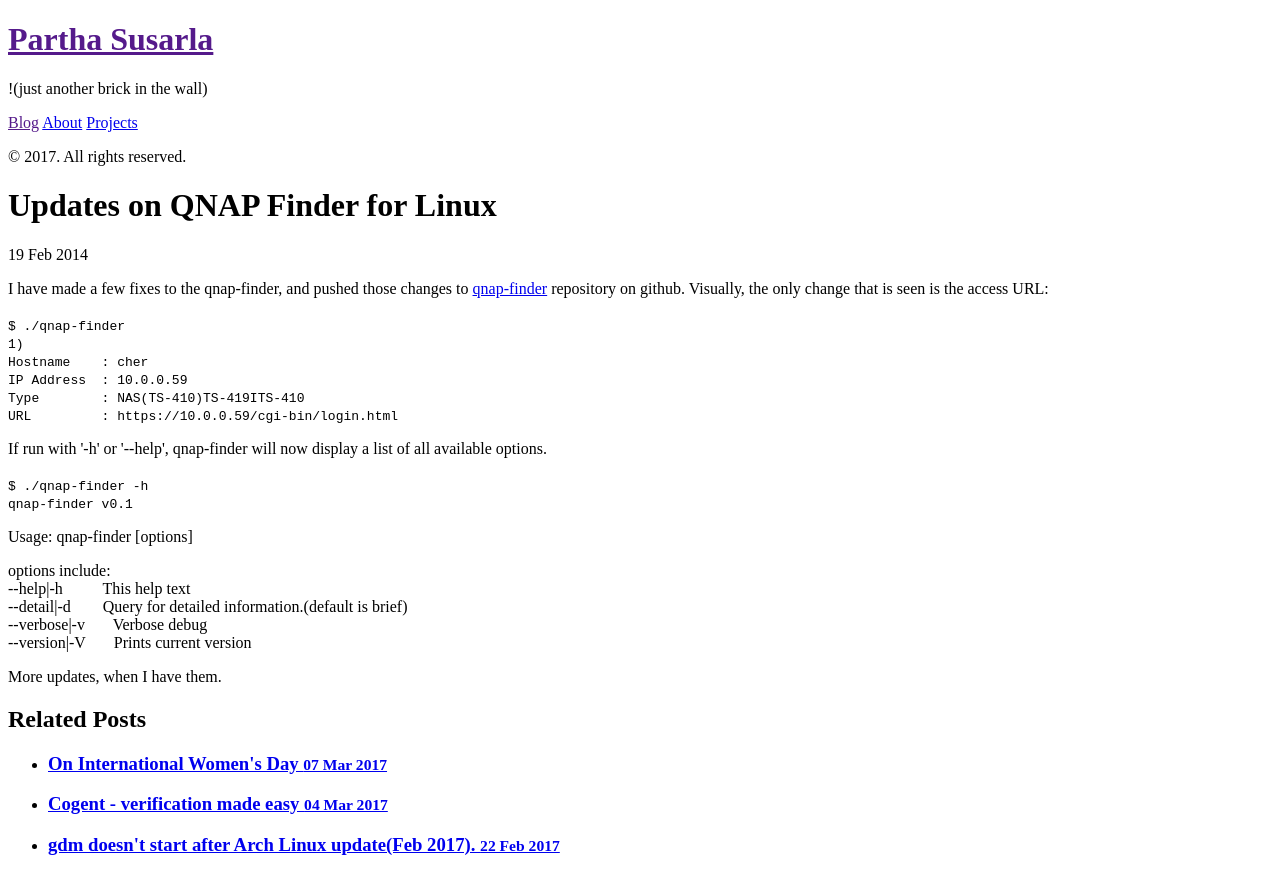
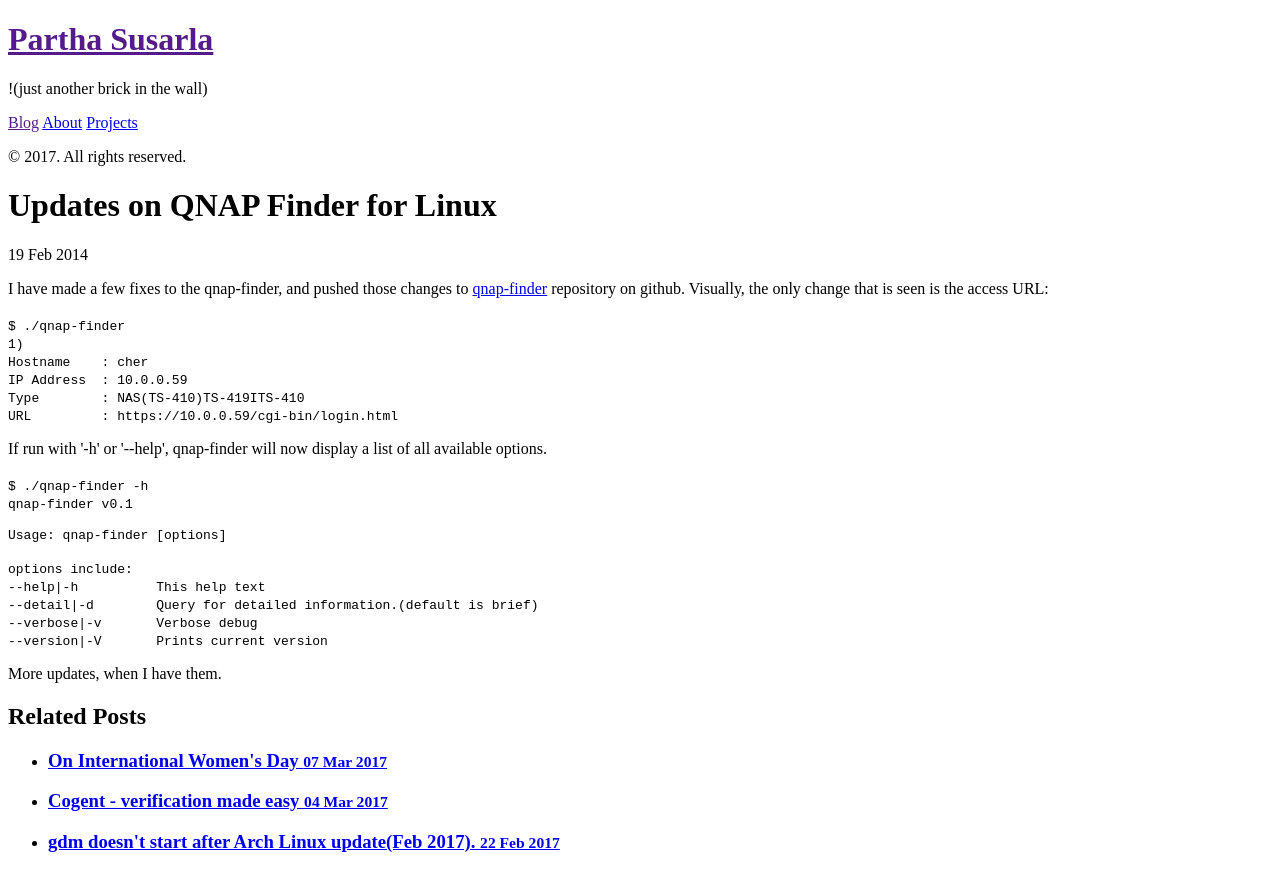
Before and after one commit to ajaysusarla/ajaysusarla.github.io, a Jekyll site: the page built from _posts/2014-02-19-updates-on-qnap-finder-for-linux.html, in a window 1280 px wide. Shown: the top 894 px of the page. Built offline with Jekyll 4.4.1, drawn with Linux system fonts in a browser that asks for light colours.

Commit message:
fix links

```diff
--- a/_posts/2014-02-19-updates-on-qnap-finder-for-linux.html
+++ b/_posts/2014-02-19-updates-on-qnap-finder-for-linux.html
@@ -34,11 +34,11 @@
 <p>If run with '-h' or '--help', qnap-finder will now display a list of all available options.<br />
 <code><br />
 $ ./qnap-finder -h<br />
-qnap-finder v0.1</code></p>
+qnap-finder v0.1</p>
 <p>Usage: qnap-finder [options]</p>
 <p>options include:<br />
 --help|-h          This help text<br />
 --detail|-d        Query for detailed information.(default is brief)<br />
 --verbose|-v       Verbose debug<br />
---version|-V       Prints current version</p>
+  --version|-V       Prints current version</code></p>
 <p>More updates, when I have them.</p>
--- a/_posts/2014-03-06-xxxiv.html
+++ b/_posts/2014-03-06-xxxiv.html
@@ -23,7 +23,7 @@
   last_name: ''
 ---
 <p>Last week, I completed 34 years of existence on this wonderful planet. And I wanted to run 34K to celebrate. Although I set out to run the full 34K, the weather turned from bad to worse. What started of as an windy and not-so-cloudy morning transformed itself into a wet and rainy one. It was a really heavy downpour and I had to cut my run short to 20K (20.7KM to be precise in 1:55'11.5). But I thoroughly enjoyed every bit of the run from <a href="http://en.wikipedia.org/wiki/Portsea,_Victoria">Portsea</a> to <a href="http://en.wikipedia.org/wiki/Fort_Nepean">Fort Napean</a> and back.</p>
-<p>[caption id="" align="alignnone" width="650"]<a href="http://sparthadotorg2.files.wordpress.com/2014/03/birthday_run.png"><img class="size-full wp-image" id="i-394" alt="Click for larger image" src="{{ site.baseurl }}/assets/birthday_run.png?w=650" width="650" height="326" /></a> Portsea to Fort Napean and back.[/caption]</p>
+<p>[caption id="" align="alignnone" width="650"]<a href="http://sparthadotorg2.files.wordpress.com/2014/03/birthday_run.png"><img class="size-full wp-image" id="i-394" alt="Click for larger image" src="http://sparthadotorg2.files.wordpress.com/2014/03/birthday_run.png" width="650" height="326" /></a> Portsea to Fort Napean and back.[/caption]</p>
 <p>&nbsp;</p>
 <p>It was a beautiful path all the way to Fort Napean. And I would definitely recommend it to anyone who loves a good run. I did manage to run 34K a few days later though and it was the first time that I ran beyond 20K alone.</p>
 <p>Hopefully this year turns out to be better than the last.</p>
```
